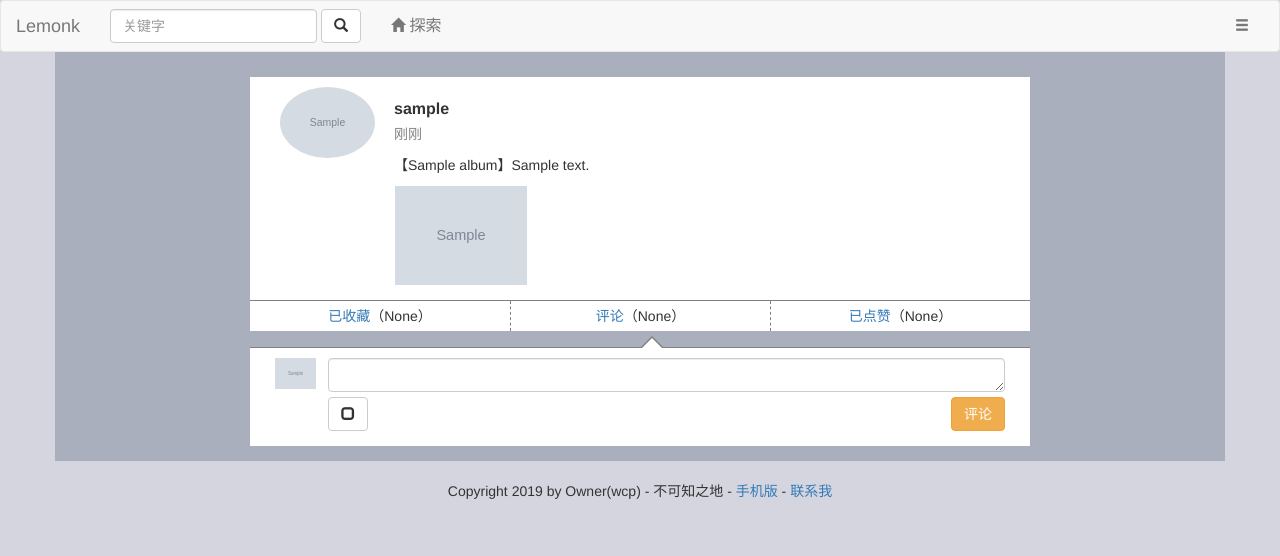
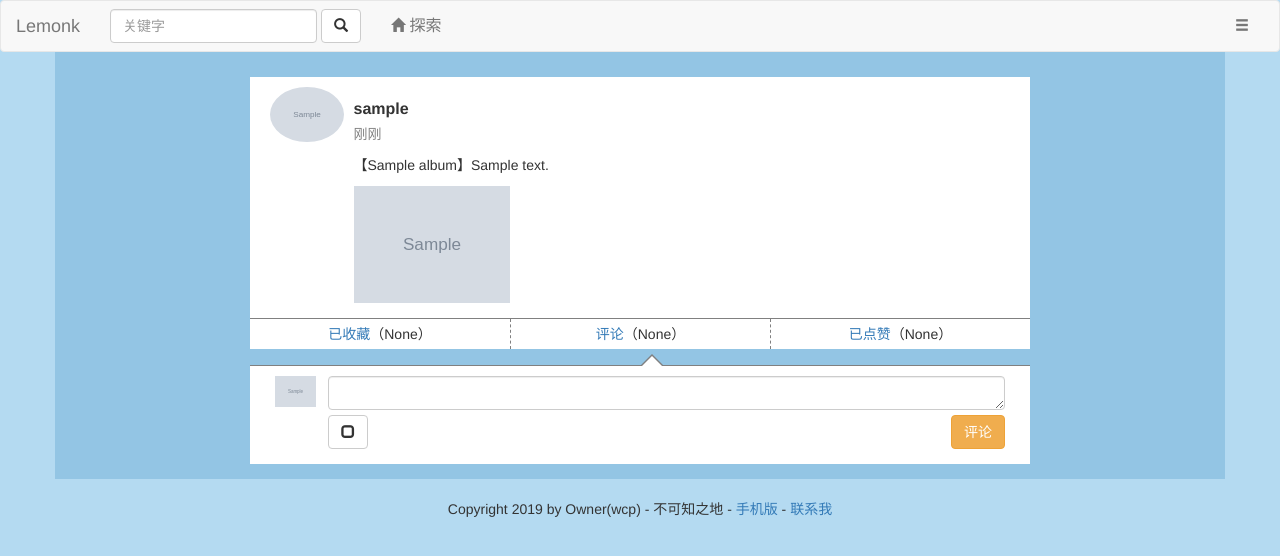
Before and after one commit to wchpeng/SharePic, a Django app: page /picture/info/1/ in a window 1280 px wide. Shown: the top 556 px of the page. Run offline with Django 3.2, Linux system fonts and the light colour scheme; a user stored in the database is signed in; tables that the repository leaves empty hold one stand-in row (values such as "Sample post"); parts of the project's set-up code (start-up, migrations or seed data) failed here and were passed over; some libraries are stand-ins or nearby versions.

Commit message:
修改 album_info bug

```diff
--- a/templates/default/picture/get_album_info.html
+++ b/templates/default/picture/get_album_info.html
@@ -67,7 +67,6 @@
 					cur.find("textarea").val("");
 					return false
 				}
-				console.log({csrfmiddlewaretoken:csrfmiddlewaretoken,album_id:album_id,parent_reply:parent_reply,content:content});
 
 				$.ajax({
                     url: "{% url 'picture:post_reply_info' %}",
@@ -108,7 +107,6 @@
 				var album_id = $(this).find($("input[name='album_id']")).val();
 				var parent_reply = $(this).find($("input[name='parent_reply']")).val();
 				var content = $(this).find($("textarea[name='content']")).val();
-				console.log({csrfmiddlewaretoken:csrfmiddlewaretoken,album_id:album_id,parent_reply:parent_reply,content:content});
 				$.ajax({
                     url: "{% url 'picture:post_reply_info' %}",
                     data: {csrfmiddlewaretoken:csrfmiddlewaretoken,album_id:album_id,parent_reply:parent_reply,content:content},
@@ -143,7 +141,6 @@
 				var album_id = $(this).find($("input[name='album_id']")).val();
 				var parent_reply = $(this).find($("input[name='parent_reply']")).val();
 				var content = $(this).parent().find($("textarea[name='content']")).val();
-				console.log({csrfmiddlewaretoken:csrfmiddlewaretoken,album_id:album_id,parent_reply:parent_reply,content:content});
 				$.ajax({
                     url: "{% url 'picture:post_reply_info' %}",
                     data: {csrfmiddlewaretoken:csrfmiddlewaretoken,album_id:album_id,parent_reply:parent_reply,content:content},
@@ -304,14 +301,20 @@
             }
 
 			function hide_horizontal_pic() {
-				// 切换轮播图和平铺图显示/隐藏
+				// 切换轮播图和平铺图显示/隐藏 轮播图显示，平铺图隐藏
 				$horizontal_pic.hide();
 				$carousel_pic.show();
+				change_div3_height_eq_width();
+				var slide_to_id = parseInt($(this).attr("id"));
+				$(".carousel").carousel(parseInt(slide_to_id))
+				$("img[data-slide-to='"+slide_to_id+"']").parent().css("border", "4px solid #fa7d3d");
 			}
 			function hide_carousel_pic() {
-				// 切换轮播图和平铺图显示/隐藏
+				// 切换轮播图和平铺图显示/隐藏 轮播图显示，平铺图隐藏
 				$horizontal_pic.show();
 				$carousel_pic.hide();
+				change_div3_height_eq_width();
+				$(".img-div").css("border", "none");
 			}
 			function set_textarea_cursor_last(cur){
 				// 设置 textarea 的游标为末尾
@@ -322,6 +325,31 @@
 				var len = tempStr2.length;
 				textObj.setSelectionRange(len, len);
 			}
+			function change_div3_height_eq_width(){
+				var glo_height = 0;
+                $(".img-cover").each(function(){
+                    wid = $(this).parent().css("width");
+                    <!--pad_left = $(this).parent().css("padding-left");-->
+                    <!--pad_right = $(this).parent().css("padding-right");-->
+                    if (Math.abs(parseInt(wid)-glo_height) > 1){
+                    	glo_height = parseInt(wid);
+                    }
+                    height = glo_height + "px";
+                    $(this).parent().css("height", height);
+                })
+            }
+            change_div3_height_eq_width();
+            $(window).resize(change_div3_height_eq_width);
+            $('.carousel').carousel({
+			  interval: false
+			})
+			$(".img-div img").click(function(){
+				// 点击轮播图下的小图标，会加一个好看的边框
+				$(this).parent().siblings().css("border", "none");
+				$(this).parent().css("border", "4px solid #fa7d3d");
+
+			})
+
 		})
 	</script>
 {% endblock script %}
@@ -329,17 +357,20 @@
 {% block style %}
 	<style>
 		body {
-			background-color: #d4d5df;
+			background-color: #b4daf1;
 		}
 
 		.container {
-			background-color: #a9afbd;
+			background-color: #93c5e4;
 		}
 
 		.one-album {
 			background-color: #ffffff;
 			padding-bottom: 15px;
 			padding-top: 10px;
+			<!--padding-left: 25px;-->
+			<!--padding-right: 25px;-->
+			<!--padding: 10px 25px 15px 25px;-->
 		}
 
 		.img-circle {
@@ -354,8 +385,8 @@
 		}
 
 		.rounded-image {
-			margin-right: -27px;
-			margin-top: 3px;
+			padding: 0px 0px 0px 0px;
+			margin: 3px 3px 0px 0px;;
 		}
 
 		.username {
@@ -373,17 +404,20 @@
 
 		.title-div {
 			padding-bottom: 7px;
-			padding-left: 4px;
+			padding-left: 0px;
 		}
 
 		.img-width100 {
 			width: 100%;
+			height: 100%;
+		}
+		.img-cover {
+			object-fit: cover;
 		}
 
 		.img-div {
-			margin-left: -15px;
-			margin-top: 3px;
-			margin-right: -12px;
+			padding: 1px 1px 1px 1px;
+			margin: 3px 3px 0 0;
 		}
 
 		.album-footer,
@@ -492,7 +526,7 @@
 
 		.qqFace {
 			margin-top: 4px;
-			background: #fff;
+			background: #ffffff;
 			padding: 2px;
 			border: 1px #dfe6f6 solid;
 		}
@@ -503,11 +537,46 @@
 
 		.qqFace table td img {
 			cursor: pointer;
-			border: 1px #fff solid;
+			border: 1px #ffffff solid;
 		}
 
 		.qqFace table td img:hover {
 			border: 1px #0066cc solid;
+		}
+		.col-xs-1-8,
+		.col-sm-1-8,
+		.col-md-1-8,
+		.col-lg-1-8 {
+			min-height: 1px;
+			<!--padding-left: 15px;-->
+			<!--padding-right: 15px;-->
+			position: relative;
+		}
+
+		.col-xs-1-8 {
+			width: 11.8%;
+			float: left;
+		}
+
+		@media (min-width: 768px) {
+			.col-sm-1-8 {
+				width: 11.8%;
+				float: left;
+			}
+		}
+
+		@media (min-width: 992px) {
+			.col-md-1-8 {
+				width: 11.8%;
+				float: left;
+			}
+		}
+
+		@media (min-width: 1200px) {
+			.col-lg-1-8 {
+				width: 11.8%;
+				float: left;
+			}
 		}
 	</style>
 {% endblock style %}
@@ -516,11 +585,14 @@
 	<div class="container">
 		<div class="row" style="padding-top: 25px;padding-bottom: 15px;">
 			<div class="col-lg-8 col-lg-offset-2 col-md-8 col-md-offset-2 col-sm-10 col-sm-offset-1 col-xs-12 one-album">
-
-				<div class="col-lg-2 col-md-2 col-sm-2 col-xs-2">
+				<!--<div class="col-lg-2 col-md-2 col-sm-2 col-xs-2">-->
+				<div class="col-xs-1-8" style="padding-right:10px;padding-left:5px;">
 					<img src="{{ creater__picture }}" alt="image" class="img-circle">
 				</div>
-				<div class="col-md-10 col-sm-10 col-xs-9 title-div">
+				<div class="col-sm-10 col-xs-10">
+					<div class="row">
+
+						<div class="col-xs-12 title-div">
 							<p class="username">{{ creater__username }}</p>
 							<p class="create_time">{{ create_time|datetime_semantization }}</p>
 							<div>
@@ -528,31 +600,17 @@
 							</div>
 						</div>
 						<div class="horizontal-pic">
-					<div class="row">
-						<div class="col-xs-offset-2 col-sm-offset-2">
-						{% for picture in pictures|slice:":4" %}
-							<div class="col-lg-3 col-md-3 col-sm-3 col-xs-3 rounded-image">
-								<img src="{{ picture.picture }}" alt="image" class="img-width100">
+
+							{% for picture in pictures %}
+							<div class="col-lg-3 col-md-3 col-sm-3 col-xs-3 rounded-image" id="{{ forloop.counter0 }}-horizontal-pic">
+								<img src="{{ picture.picture }}" alt="image" class="img-width100 img-cover">
 							</div>
 							{% endfor %}
-						</div>
-					</div>
-					{% if pictures|length > 4 %}
-					<div class="row">
-						<div class="col-xs-offset-2 col-sm-offset-2">
-							{% for picture in pictures|slice:"4:" %}
-							<div class="col-lg-3 col-md-3 col-sm-3 col-xs-3 rounded-image">
-								<img src="{{ picture.picture }}" alt="image" class="img-width100">
-							</div>
-							{% endfor %}
-						</div>
-					</div>
-					{% endif %}
 
 						</div>
+
 						<div class="row carousel-pic" style="margin-top:10px;display:none;">
-					<div class="col-xs-offset-3 col-sm-offset-2">
-						<div class="col-xs-8">
+							<div class="col-xs-12">
 								<div class="close-carousel">
 									<a href="javascript:">
 										<span class="glyphicon glyphicon-menu-up" aria-hidden="true"></span> 收起</a>
@@ -579,17 +637,19 @@
 										<span class="glyphicon glyphicon-chevron-right" aria-hidden="true"></span>
 										<span class="sr-only">Next</span>
 									</a>
-
+									<div style="margin-top:10px;">
 										{% for p in pictures %}
-								<div class="col-lg-3 col-md-3 col-sm-3 col-xs-3 img-div">
-									<img src="{{ p.picture }}" alt="" class="img-width100" data-target="#carousel-example-generic" data-slide-to="{{ forloop.counter0 }}">
+										<!--<div class="col-sm-2 col-xs-3 img-div" style="width:17%">-->
+										<div class="col-xs-1-8 img-div">
+											<img src="{{ p.picture }}" alt="" class="img-width100 img-cover" data-target="#carousel-example-generic" data-slide-to="{{ forloop.counter0 }}">
 										</div>
 										{% endfor %}
-
 									</div>
 								</div>
 							</div>
 
+						</div>
+					</div>
 				</div>
 
 			</div>
```
Also changed, not shown: media/1506181938.png (added), media/a5c27d1ed21b0ef4be3e8964d6c451da81cb3e31.jpg (added), media/timg.jpeg (added), media/u12305124401721729913fm76.jpg (added), media/战狼2.jpg (added). Lines whose indentation alone changed are shown as unchanged.
